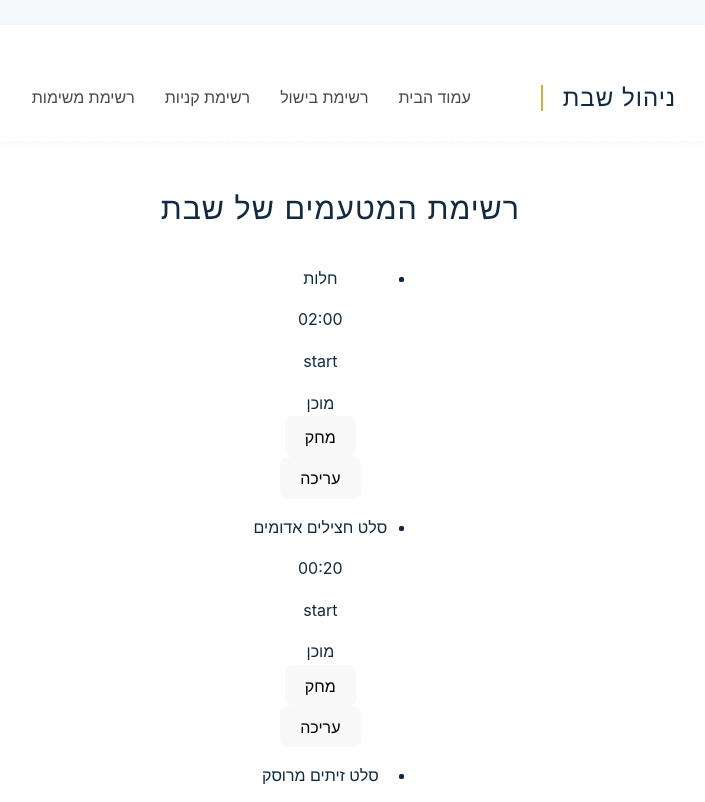
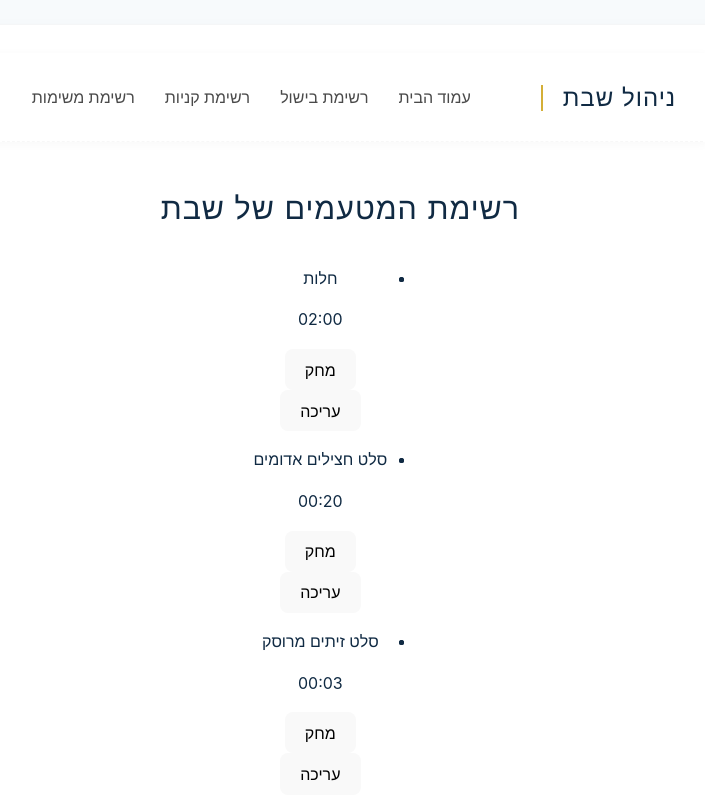
Before and after one commit to yael6268/shabbat_project, a React (Vite) app in the folder shabbat/: page /edit-cook in a window 1280 px wide. Shown: the top 802 px of the page, without its empty margins (286-991 px from the left). Built offline with nearby package versions, Linux system fonts and the light colour scheme.

Commit message:
add button to add new cook

```diff
--- a/shabbat/src/components/EditCook.jsx
+++ b/shabbat/src/components/EditCook.jsx
@@ -2,6 +2,7 @@ import { use, useState } from "react";
 import { getBasicCooking, getFirstMeal, getSecondMeal, getThirdMeal } from "../data/cook"
 import { Cooking } from "./Cooking";
 import { Link } from 'react-router-dom';
+import { nanoid } from "nanoid";
 // import { CookList } from "./CookList";
 // import { Home } from "./Home";
 // import { home } from "/home"2
@@ -13,6 +14,7 @@ export const EditCook = () => {
     }
     const [editingId, setEditingId] = useState(null);
     const [editData, setEditData] = useState(null);
+    const [isAddCook, setIsAddCook] = useState(false);
 
     const handleEditClick = (c) => {
         setEditingId(c.id);
@@ -33,10 +35,26 @@ export const EditCook = () => {
         setEditingId(null);
         setEditData(null);
     };
+    const isAddCookFunc = () => {
+        setIsAddCook(true);
+    }
+    const addCook = (event) => {
+        setIsAddCook(false);
+        event.preventDefault();
+        console.log(event, event.target);
+        const newCook = {
+            id: nanoid(),
+            name: event.target.elements.cookName.value,
+            PreparationTime: event.target.elements.PreparationTime.value === "" ? '00:00' : event.target.elements.PreparationTime.value,
+            status: 'start',
+            type: 'NewCook'
+        };
+        setCookies([...cookies, newCook]);
+        event.target.reset();
+    }
     return (<>
         <h1>רשימת המטעמים של שבת </h1>
         <ul>
-
             {cookies.map((c, i) => (
                 <li key={c.id}>
                     <Cooking cookName={editingId === c.id ? editingId : c} cook={c} />
@@ -58,13 +76,34 @@ export const EditCook = () => {
                             </div>
                         )}
                     </div>
+                    {/* <button onClick={() => addCook(c, addNewCook)}>הוסף תבשיל</button> */}
                 </li>
+
             ))}
         </ul>
+        <div>
+            {isAddCook ?
+                <form onSubmit={addCook}>
+                    <input
+                        type="text"
+                        name="cookName"
+                        placeholder="הכנס שם תבשיל"
+
+                    />
+                    <input
+                        type="time"
+                        name="PreparationTime"
+                        placeholder="הכנס זמן הכנה בדקות"
+
+                    />
+                    <br />
+                    <button type="submit">שמירה </button>
+                    <button onClick={() => setIsAddCook(false)}>ביטול </button>
+                </form> : null}
+            <button onClick={() => isAddCookFunc()}>הוסף תבשיל</button>
+        </div>
         <ul>
-            <li>
-                {/* <Link to="/cook-list">  לחזרה לעריכת מוצרים</Link> */}
-            </li>
+                <Link to="/cook-list">  לחזרה לעריכת מוצרים</Link>
         </ul>
     </>)
 }
--- a/shabbat/src/components/cooking.jsx
+++ b/shabbat/src/components/cooking.jsx
@@ -3,7 +3,7 @@ export const Cooking = (props) => {
     return <li key={cook.id}>
         <p>{cook.name}</p>
         <p>{cook.PreparationTime}</p>
-        <p>{cook.status}</p>
-        <label id="isPrepared">מוכן  </label>
+        {/* <p>{cook.status}</p> */}
+        {/* <label id="isPrepared">מוכן  </label> */}
     </li>
 }
--- a/shabbat/src/components/shopingList.jsx
+++ b/shabbat/src/components/shopingList.jsx
@@ -56,7 +56,6 @@ export const ShopingList = ({ showOnly }) => {
   // פונקציה כללית להוספת מוצר
   const handleAddProduct = async (event, addFunc, setFunc) => {
     event.preventDefault();
-
     const newProduct = {
       id: nanoid(),
       name: event.target.name.value,
--- a/shabbat/src/data/cook.js
+++ b/shabbat/src/data/cook.js
@@ -1,167 +1,189 @@
-
 const BasicCooking = [{
     id: 1000,
     name: "חלות",
     PreparationTime: '02:00',
-    status: 'start'
+    status: 'start',
+    type: "BasicCooking"
 }, {
     id: 1001,
     name: "סלט חצילים אדומים",
     PreparationTime: '00:20',
-    status: 'start'
+    status: 'start',
+    type: "BasicCooking"
 }, {
     id: 1002,
     name: "סלט זיתים מרוסק",
     PreparationTime: '00:03',
-    status: 'start'
+    status: 'start',
+    type: "BasicCooking"
 }, {
     id: 1003,
     name: "סלט תירס",
     PreparationTime: '00:04',
-    status: 'start'
+    status: 'start',
+    type: "BasicCooking"
 }, {
     id: 1004,
     name: "סלט חסה",
     PreparationTime: '00:10',
-    status: 'start'
+    status: 'start',
+    type: "BasicCooking"
 }, {
     id: 1005,
     name: "סלט כרוב",
     PreparationTime: '00:10',
-    status: 'start'
+    status: 'start',
+    type: "BasicCooking"
 }, {
     id: 1006,
     name: "חומוס",
     PreparationTime: '00:10',
-    status: 'start'
+    status: 'start',
+    type: "BasicCooking"
 }, {
     id: 1007,
     name: "טחינה",
     PreparationTime: '00:07',
-    status: 'start'
+    status: 'start',
+    type: "BasicCooking"
 }, {
     id: 1008,
     name: "מנה אחרונה",
     PreparationTime: '00:30',
-    status: 'start'
+    status: 'start',
+    type: "BasicCooking"
 }, {
     id: 1009,
     name: "עוגה",
     PreparationTime: '00:10',
-    status: 'start'
-}]
+    status: 'start',
+    type: "BasicCooking"
+}];
+
 const firstMeal = [{
-    type: "סעודה ראשונה",
     id: 1010,
     name: "דגים",
     PreparationTime: '00:15',
-    status: 'start'
+    status: 'start',
+    type: "FirstMeal"
 }, {
     id: 1011,
     name: "מרק",
     PreparationTime: '00:05',
-    status: 'start'
+    status: 'start',
+    type: "FirstMeal"
 }, {
     id: 1012,
     name: "עוף",
     PreparationTime: '00:10',
-    status: 'start'
+    status: 'start',
+    type: "FirstMeal"
 }, {
     id: 1013,
     name: "ירקות מוקפצים",
     PreparationTime: '00:20',
-    status: 'start'
+    status: 'start',
+    type: "FirstMeal"
 }, {
     id: 1014,
     name: "קוגל תפוחי אדמה",
     PreparationTime: '00:40',
-    status: 'start'
+    status: 'start',
+    type: "FirstMeal"
 }, {
     id: 1015,
     name: "מנה אחרונה",
     PreparationTime: '00:30',
-    status: 'start'
-}]
+    status: 'start',
+    type: "FirstMeal"
+}];
+
 const secondMeal = [{
-    type: "סעודה שניה",
     id: 1016,
     name: "ביצים",
     PreparationTime: '00:15',
-    status: 'start'
+    status: 'start',
+    type: "SecondMeal"
 }, {
     id: 1017,
     name: "כבד",
     PreparationTime: '00:05',
-    status: 'start'
+    status: 'start',
+    type: "SecondMeal"
 }, {
     id: 1018,
     name: "טשולנט",
     PreparationTime: '00:10',
-    status: 'start'
+    status: 'start',
+    type: "SecondMeal"
 }, {
     id: 1019,
     name: "מנה אחרונה",
     PreparationTime: '00:20',
-    status: 'start'
-}]
+    status: 'start',
+    type: "SecondMeal"
+}];
+
 const thirdMeal = [{
-    type: "סעודה שלישית",
     id: 1020,
     name: "טונה",
     PreparationTime: '00:06',
-    status: 'start'
+    status: 'start',
+    type: "ThirdMeal"
 }, {
     id: 1021,
     name: "פשטידה",
     PreparationTime: '00:45',
-    status: 'start'
+    status: 'start',
+    type: "ThirdMeal"
 }, {
     id: 1022,
     name: "רוטב פיצה",
     PreparationTime: '00:15',
-    status: 'start'
+    status: 'start',
+    type: "ThirdMeal"
 }, {
     id: 1023,
     name: "מנה אחרונה",
     PreparationTime: '00:20',
-    status: 'start'
-}]
+    status: 'start',
+    type: "ThirdMeal"
+}];
+
 const DinnerWithGuests = [{
-    type: "סעודה עם אורחים",
     id: 1024,
     name: "סלט חצילים עם בטטה",
     PreparationTime: '00:20',
-    status: 'start'
+    status: 'start',
+    type: "DinnerWithGuests"
 }, {
     id: 1025,
     name: "דג סלומון",
     PreparationTime: '00:20',
-    status: 'start'
+    status: 'start',
+    type: "DinnerWithGuests"
 }, {
     id: 1026,
     name: "בשר",
     PreparationTime: '00:20',
-    status: 'start'
+    status: 'start',
+    type: "DinnerWithGuests"
 }, {
     id: 1027,
     name: "סלט תפוא",
     PreparationTime: '00:30',
-    status: 'start'
+    status: 'start',
+    type: "DinnerWithGuests"
 }, {
     id: 1028,
     name: "הרינג",
     PreparationTime: '00:25',
-    status: 'start'
-}]
-export const getBasicCooking = () => {
-    return BasicCooking;
-}
-export const getFirstMeal = () => {
-    return firstMeal;
-}
-export const getSecondMeal = () => {
-    return secondMeal;
-}
-export const getThirdMeal = () => {
-    return thirdMeal;
-}
+    status: 'start',
+    type: "DinnerWithGuests"
+}];
+
+export const getBasicCooking = () => BasicCooking;
+export const getFirstMeal = () => firstMeal;
+export const getSecondMeal = () => secondMeal;
+export const getThirdMeal = () => thirdMeal;
+export const getDinnerWithGuests = () => DinnerWithGuests;
```
